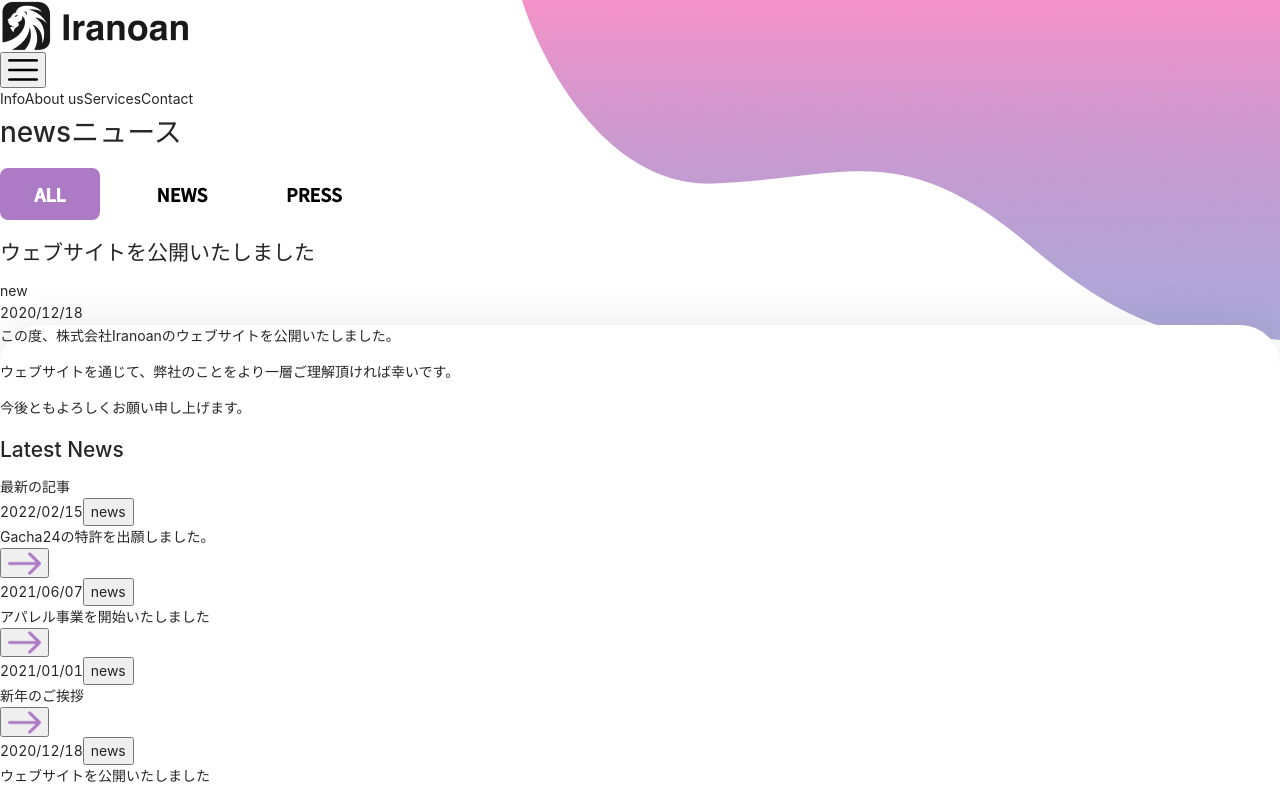
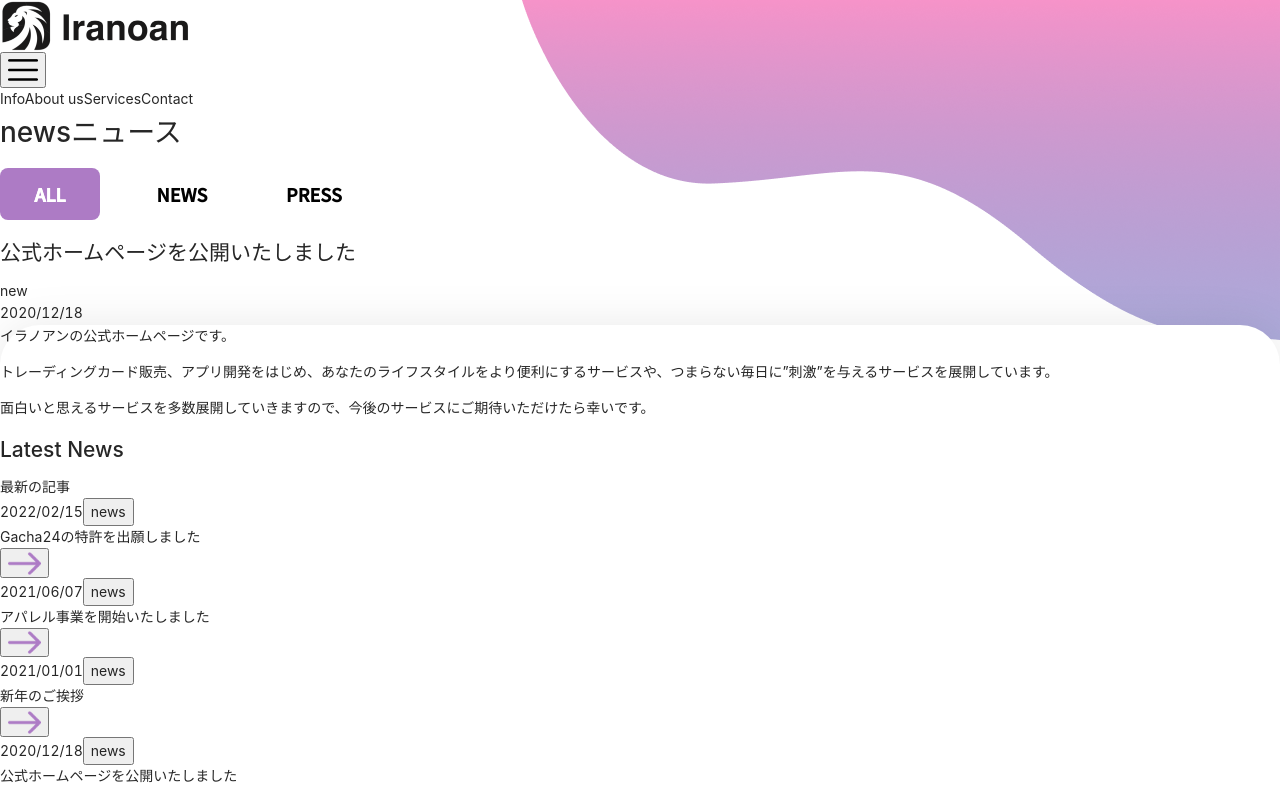
Before and after one commit to Nehozun/Iranoan, a Next.js app: page /news/1 in a window 1280 px wide. Shown: the top 785 px of the page. Built offline with nearby package versions, Linux system fonts and the light colour scheme.

Commit message:
uupdate news

```diff
--- a/next-seo.config.ts
+++ b/next-seo.config.ts
@@ -1,13 +1,13 @@
 import type { DefaultSeoProps } from 'next-seo';
 
 export const seoConfig: DefaultSeoProps = {
-  title: 'Iranoan',
-  titleTemplate: '%s - Iranoan Site',
+  title: 'Iranoan(イラノアン)',
+  titleTemplate: '%s - Iranoan(イラノアン)',
   description: 'イラノアンの公式ホームページです。トレーディングカード販売、アプリ開発をはじめ、あなたのライフスタイルに刺激と遊びを与えるサービスを開発しています。',
   openGraph: {
     type: 'website',
     locale: 'ja_JP',
-    site_name: 'Iranoan',
+    site_name: 'Iranoan(イラノアン)',
   },
   twitter: {
     handle: '@handle',
--- a/src/static/news.ts
+++ b/src/static/news.ts
@@ -3,7 +3,7 @@ import { News } from "src/types/new";
 export const NewsList: News[] = [
   {
     id: 4,
-    title: "Gacha24の特許を出願しました。",
+    title: "Gacha24の特許を出願しました",
     content:
       "<p>Gacha24に採用されている各種発明は、特願2022-021747号として特許庁に出願されております。</p><p>特許権取得後にこれらの発明を使用した場合には、製品の製造・販売停止、ライセンス契約の締結、損害賠償金の支払いなどの対応をしていただきます。</p>",
     createdAt: "2022/02/15",
@@ -24,9 +24,9 @@ export const NewsList: News[] = [
   },
   {
     id: 1,
-    title: "ウェブサイトを公開いたしました",
+    title: "公式ホームページを公開いたしました",
     content:
-      "<p>この度、株式会社Iranoanのウェブサイトを公開いたしました。</p><p>ウェブサイトを通じて、弊社のことをより一層ご理解頂ければ幸いです。</p><p>今後ともよろしくお願い申し上げます。</p>",
+      "<p>イラノアンの公式ホームページです。</p><p>トレーディングカード販売、アプリ開発をはじめ、あなたのライフスタイルをより便利にするサービスや、つまらない毎日に”刺激”を与えるサービスを展開しています。</p><p>面白いと思えるサービスを多数展開していきますので、今後のサービスにご期待いただけたら幸いです。</p>",
     createdAt: "2020/12/18",
   },
 ];
```
